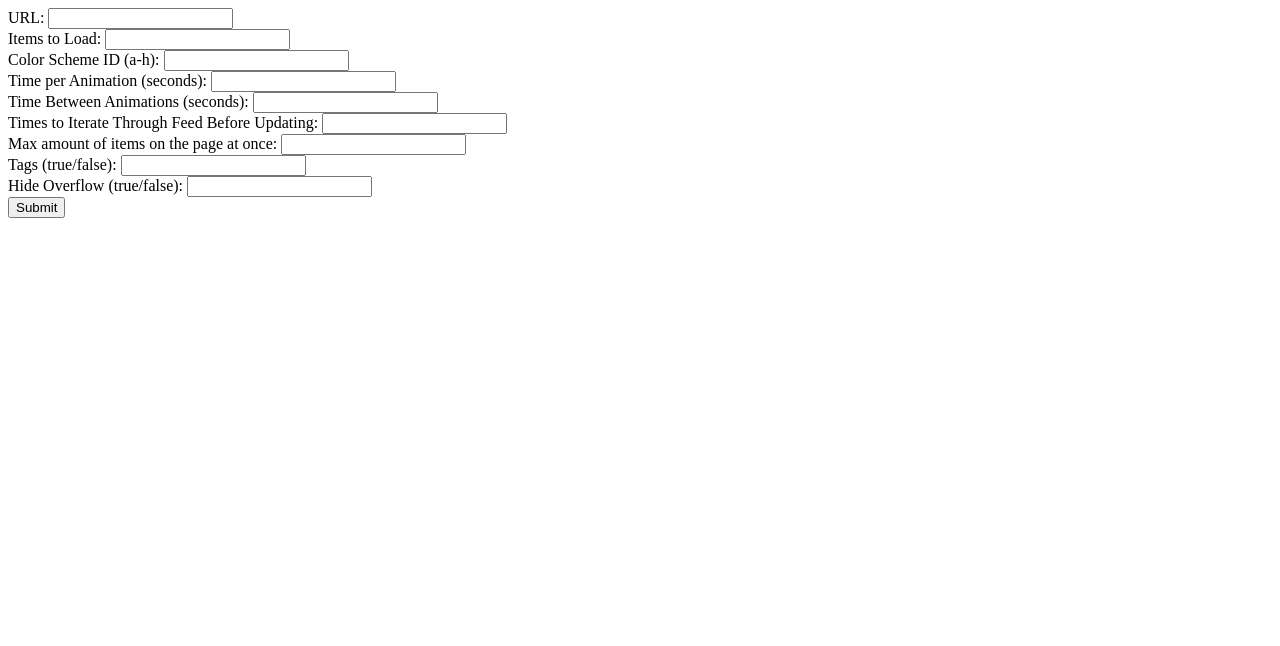
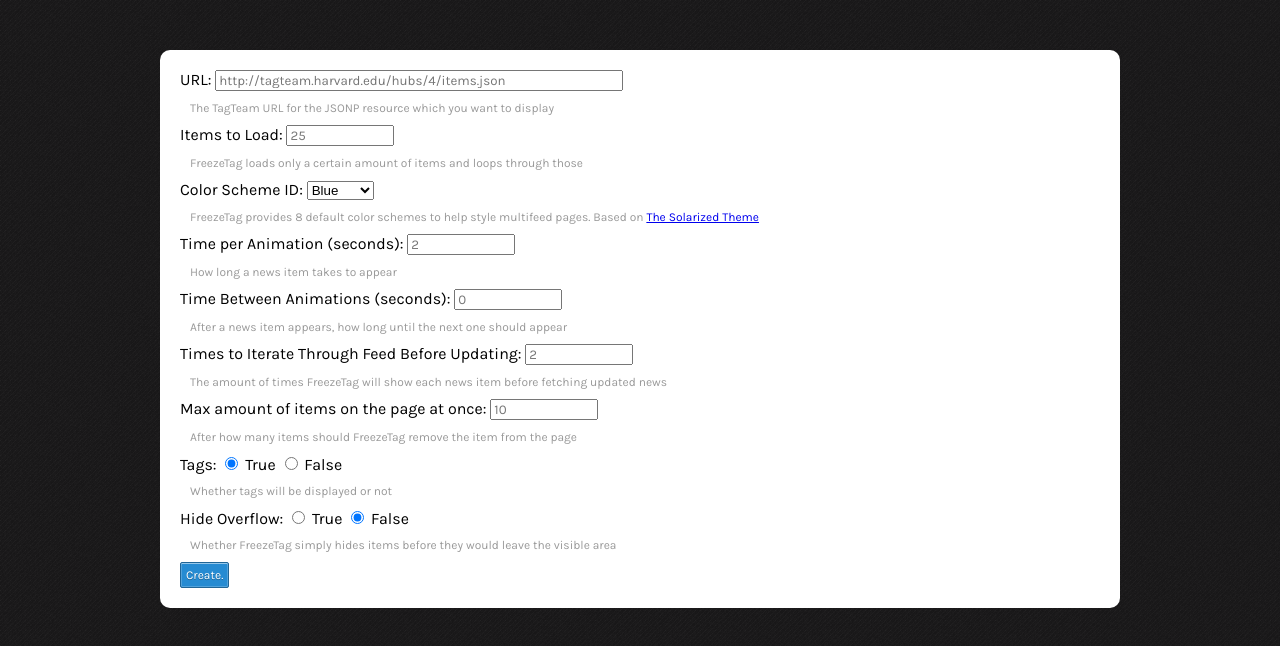
Before and after one commit to berkmancenter/freezetag, a plain HTML site: page config.html in a window 1280 px wide. Drawn offline with Linux system fonts and the light colour scheme.

Commit message:
Made config look better

```diff
--- a/config.html
+++ b/config.html
@@ -3,19 +3,43 @@
 	<head>
 		<meta charset="UTF-8">
 		<title>FreezeTag</title>
+		<link href='http://fonts.googleapis.com/css?family=Karla' rel='stylesheet' type='text/css'>
+		<link rel="stylesheet" href="resources/css/config.css" />
 	</head>
 	<body>
-		<form action="feed.html" method="GET">
-			URL: <input type="text" name="url"/><br />
-			Items to Load: <input type="text" name="per_page"/><br />
-			Color Scheme ID (a-h): <input type="text" name="color"/><br />
-			Time per Animation (seconds): <input type="text" name="animate_time"/><br />
-			Time Between Animations (seconds): <input type="text" name="pause_time"/><br />
-			Times to Iterate Through Feed Before Updating: <input type="text" name="iterations"/><br />
-			Max amount of items on the page at once: <input type="text" name="total_on_page"/><br />
-			Tags (true/false): <input type="text" name="tags"/><br />
-			Hide Overflow (true/false): <input type="text" name="no_overflow"/><br />
-			<input type="submit" />
-		</form>
+		<div id="wrapper">
+			<form action="feed.html" method="GET">
+				<div class="fieldItem">URL: <input type="text" name="url" placeholder="http://tagteam.harvard.edu/hubs/4/items.json"/></div>
+				<div class="fieldHint">The TagTeam URL for the JSONP resource which you want to display</div>
+				<div class="fieldItem">Items to Load: <input type="text" name="per_page" placeholder="25"/></div>
+				<div class="fieldHint">FreezeTag loads only a certain amount of items and loops through those</div>
+				<div class="fieldItem">Color Scheme ID:
+					<select name="color">
+						<option value="a">Cyan</option>
+						<option value="b" selected="selected">Blue</option>
+						<option value="c">Pink</option>
+						<option value="d">Red</option>
+						<option value="e">Yellow</option>
+						<option value="f">Orange</option>
+						<option value="g">Purple</option>
+						<option value="h">Green</option>
+					</select>
+				</div>
+				<div class="fieldHint">FreezeTag provides 8 default color schemes to help style multifeed pages. Based on <a href="http://ethanschoonover.com/solarized">The Solarized Theme</a></div>
+				<div class="fieldItem">Time per Animation (seconds): <input type="text" name="animate_time" placeholder="2"/></div>
+				<div class="fieldHint">How long a news item takes to appear</div>
+				<div class="fieldItem">Time Between Animations (seconds): <input type="text" name="pause_time" placeholder="0"/></div>
+				<div class="fieldHint">After a news item appears, how long until the next one should appear</div>
+				<div class="fieldItem">Times to Iterate Through Feed Before Updating: <input type="text" name="iterations" placeholder="2"/></div>
+				<div class="fieldHint">The amount of times FreezeTag will show each news item before fetching updated news</div>
+				<div class="fieldItem">Max amount of items on the page at once: <input type="text" name="total_on_page" placeholder="10"/></div>
+				<div class="fieldHint">After how many items should FreezeTag remove the item from the page</div>
+				<div class="fieldItem">Tags: <input type="radio" name="tags" checked="checked" value="true" /> True <input type="radio" name="tags" value="false" /> False</div>
+				<div class="fieldHint">Whether tags will be displayed or not</div>
+				<div class="fieldItem">Hide Overflow: <input type="radio" name="no_overflow" value="true" /> True <input type="radio" checked="checked" name="no_overflow" value="false" /> False</div>
+				<div class="fieldHint">Whether FreezeTag simply hides items before they would leave the visible area</div>
+				<input type="submit" value="Create." />
+			</form>
+		</div>
 	</body>
 </html>
--- /dev/null
+++ b/resources/css/config.css
@@ -0,0 +1,54 @@
+html {
+	background-image: url(../img/back.png);
+	font-family:'Karla', helvetica, arial, sans-serif;
+}
+#wrapper {
+	display:block;
+	width:920px;
+	margin:auto;
+	margin-top:50px;
+	background-color:#FFF;
+	-webkit-border-radius: 10px;
+	-moz-border-radius: 10px;
+	border-radius: 10px;
+	padding:20px;
+}
+.fieldItem {
+	font-size:16px;
+}
+
+.fieldHint {
+	margin:10px;
+	color:#999;
+	font-size:12px;
+}
+input {
+	font-family:'Karla', helvetica, arial, sans-serif;
+}
+input[type="text"]{
+	width:100px;
+}
+input[name="url"] {
+	width:400px;
+}
+input[type="submit"]{
+	padding:5px;
+	font-size:12px;
+	-webkit-border-radius: 2px;
+	-moz-border-radius: 2px;
+	border-radius: 2px;
+	border:1px solid #206596;
+	background-color:#268BD2;
+	text-shadow: 0px 1px 0px #206596;
+	filter: dropshadow(color=#206596, offx=0, offy=1);
+	color:#FFF;
+	-webkit-box-shadow: inset 0px 0px 0px 1px rgba(255, 255, 255, 0.2), inset 0px 1px 0px 0px rgba(255, 255, 255, 0.4);
+	box-shadow: inset 0px 0px 0px 1px rgba(255, 255, 255, 0.2), inset 0px 1px 0px 0px rgba(255, 255, 255, 0.4);
+	cursor:pointer;cursor:hand
+}
+input[type="submit"]:hover{
+	background-color: #62AEE3;
+}
+input[type="submit"]:active{
+	background-color: #206596;
+}
--- a/resources/js/engine.js
+++ b/resources/js/engine.js
@@ -31,7 +31,7 @@ var getDefaults = {
 };
 
 for (var key in getDefaults){
-	if (typeof($_GET[key]) === 'undefined'){
+	if (typeof($_GET[key]) === 'undefined' || $_GET[key] === ""){
 		$_GET[key] = getDefaults[key];
 	}
 }
```
